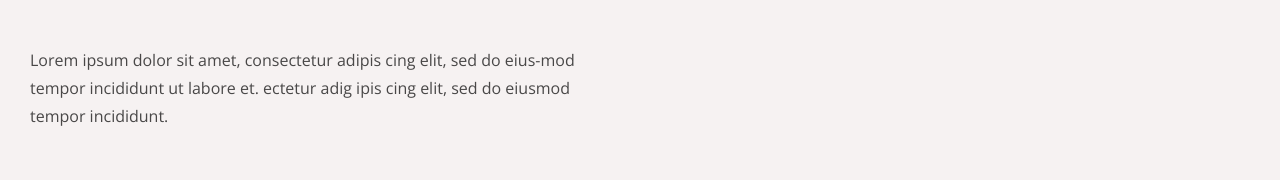
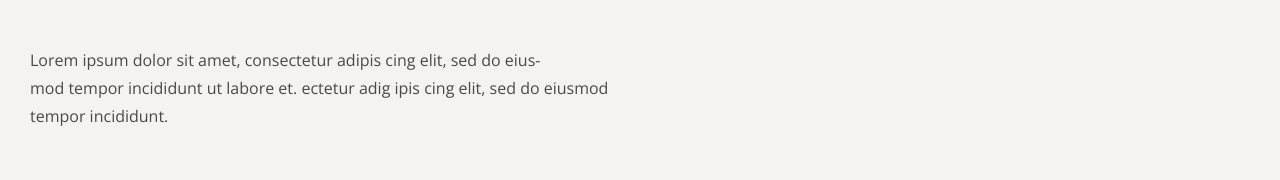
Before and after one commit to kirillserebrykov/kirillserebrykov.github.io, a website: page layout_sait/index.html in a window 1280 px wide. Shown: the part 361-541 px from the top of the page. Drawn offline with nearby package versions, Linux system fonts and the light colour scheme.

Commit message:
Update index.html

```diff
--- a/layout_sait/index.html
+++ b/layout_sait/index.html
@@ -36,7 +36,7 @@
                         organaisation
 					</h1>
 					<p>
-						Lorem ipsum dolor sit amet, consectetur adipis cing elit, sed do eius-mod tempor incididunt  ut labore et. ectetur adig ipis cing elit, sed do eiusmod tempor incididunt.
+						Lorem ipsum dolor sit amet, consectetur adipis cing elit, sed do eius-<br>mod tempor incididunt  ut labore et. ectetur adig ipis cing elit, sed do eiusmod tempor incididunt.
 					</p>
 					<form action="">
 					<button  type="submit">
```
